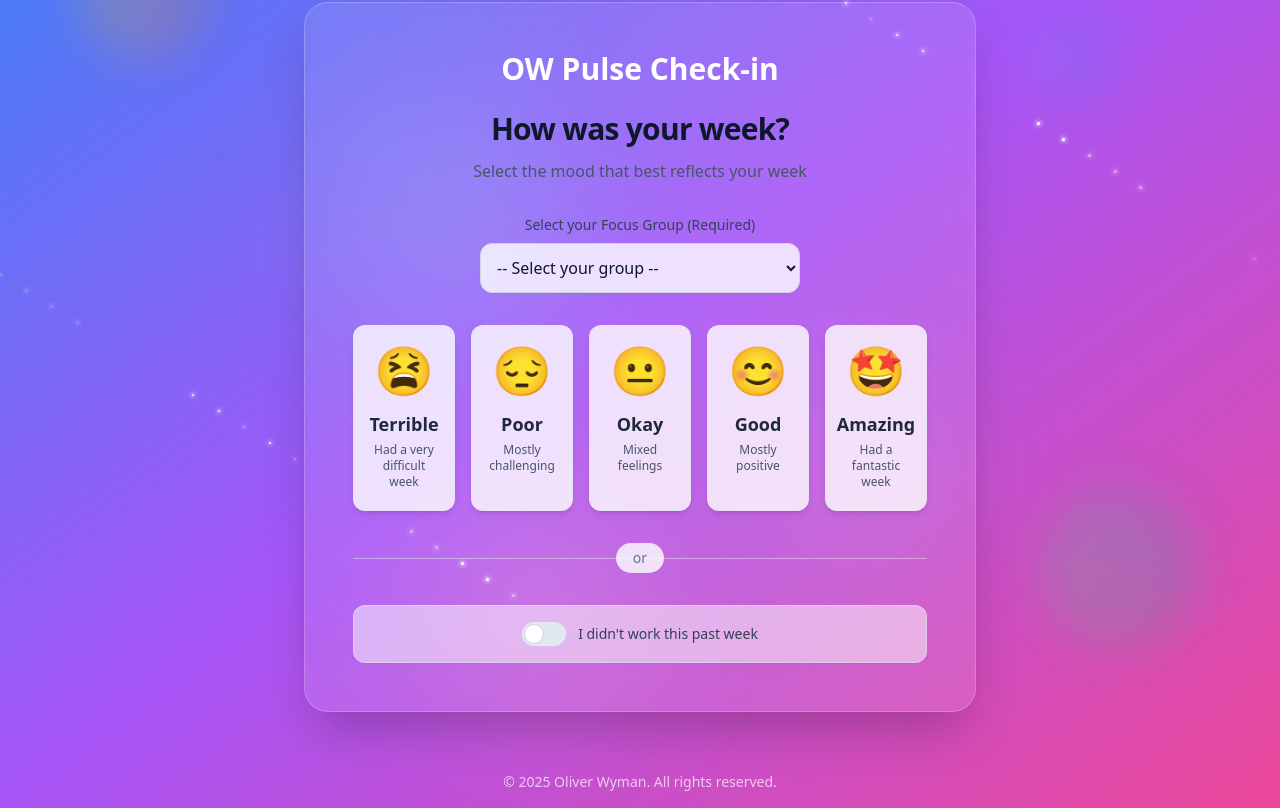
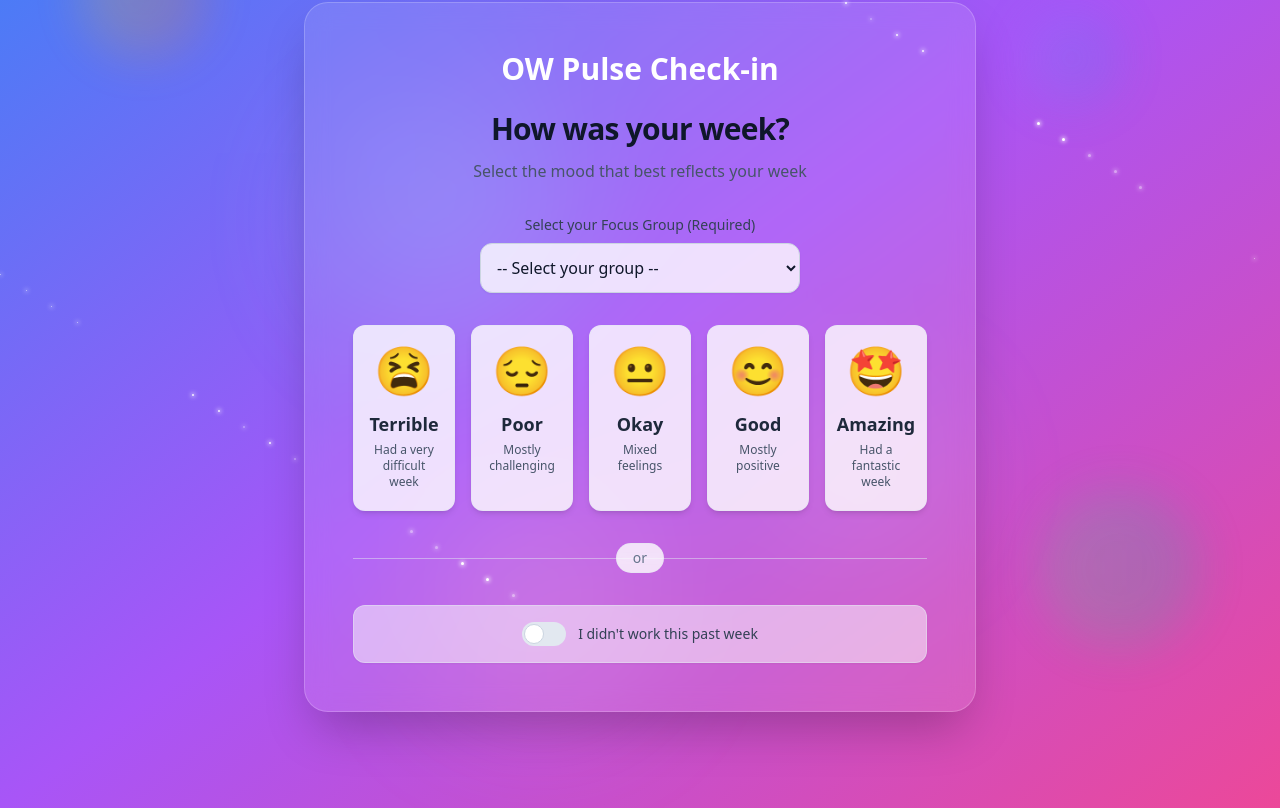
Before and after one commit to leodigarius/owpulse, a Next.js app: page /user in a window 1280 px wide. Shown: the part 150-958 px from the top of the page. Built offline with nearby package versions, Linux system fonts and the light colour scheme.

Commit message:
Remove copyright footer

```diff
--- a/app/user/page.tsx
+++ b/app/user/page.tsx
@@ -200,10 +200,6 @@
         </div>
       </main>
 
-      <footer className="absolute bottom-0 w-full text-center p-4 text-white/70 text-sm">
-        <p>&copy; {new Date().getFullYear()} Oliver Wyman. All rights reserved.</p>
-      </footer>
-
       {/* Client-side generated stars (rendered only after mount to avoid hydration issues) */}
       {mounted && (
         <div className="fixed inset-0 overflow-hidden pointer-events-none">
```
